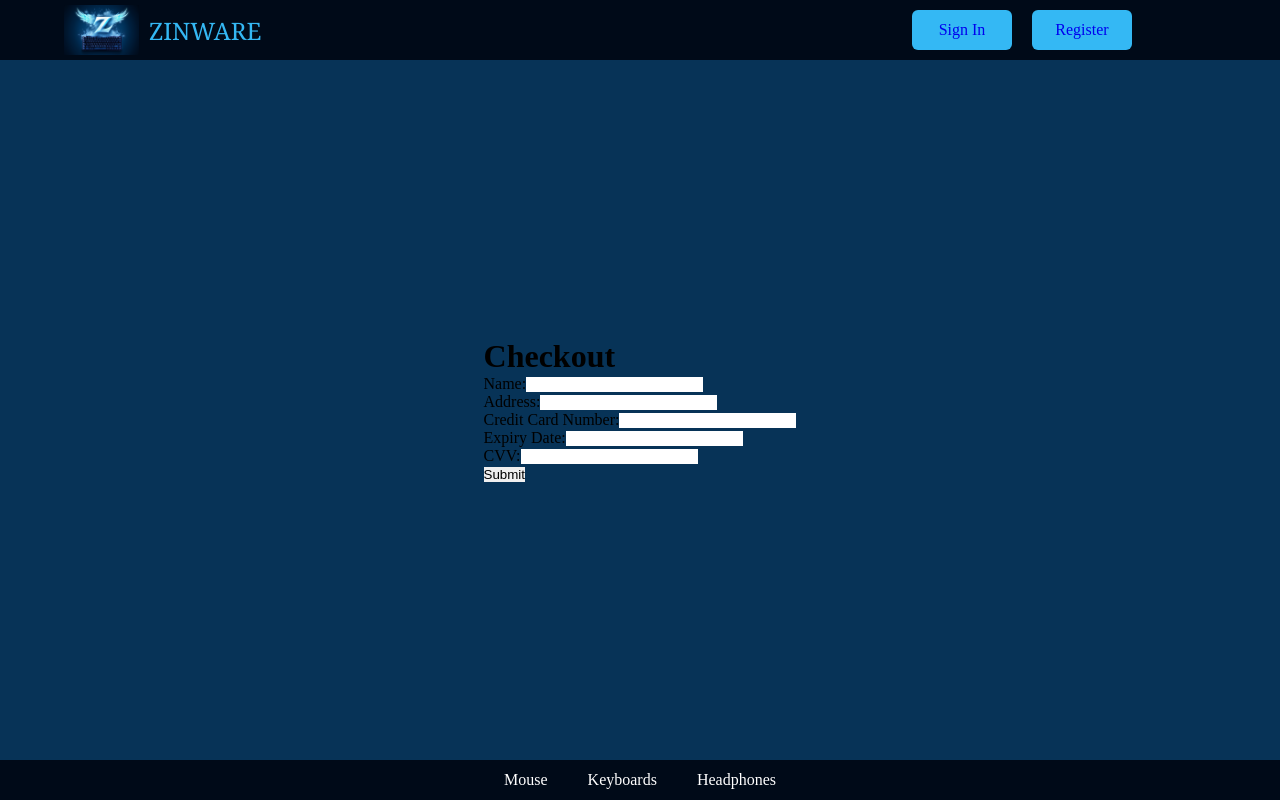
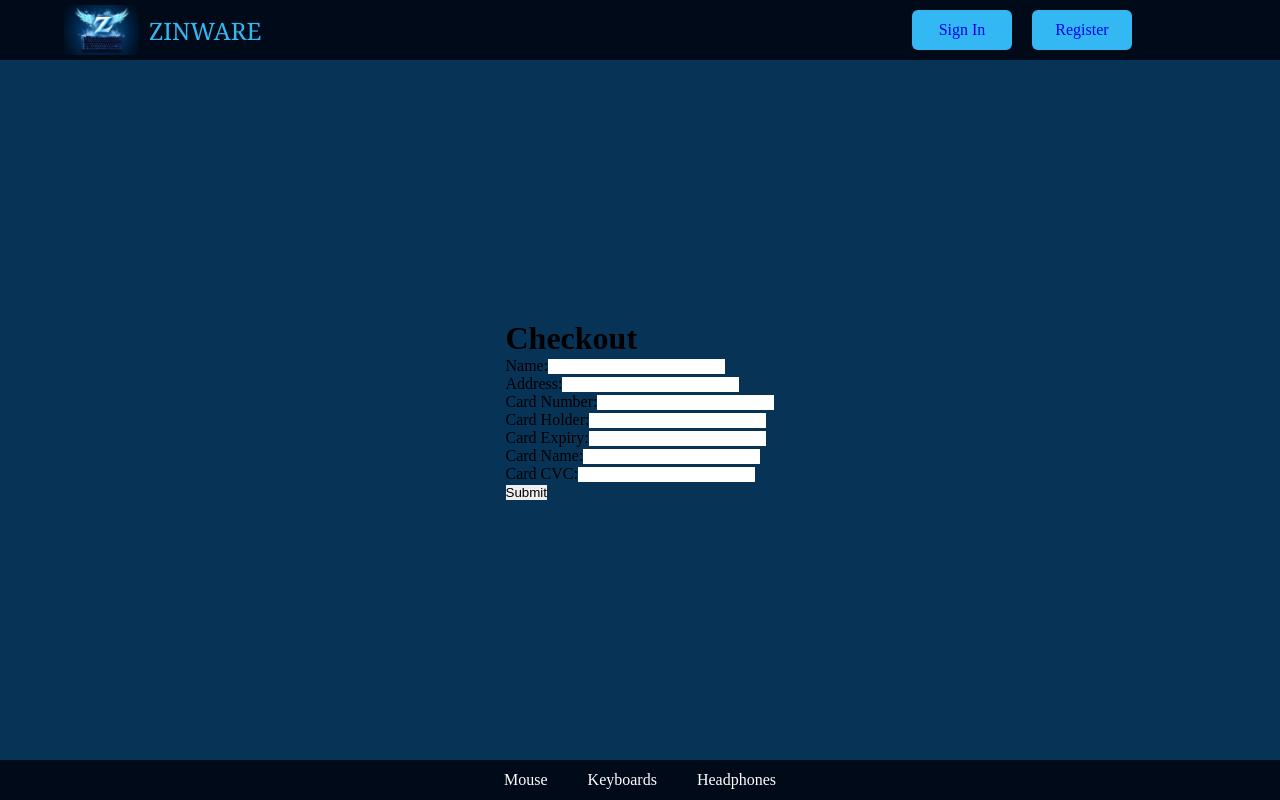
Before and after one commit to maklaut007/zinware-frontend, an Angular app: page /checkout in a window 1280 px wide. Built offline with nearby package versions, Linux system fonts and the light colour scheme.

Commit message:
Updated checkout form

```diff
--- a/src/app/components/checkout/checkout.component.html
+++ b/src/app/components/checkout/checkout.component.html
@@ -1,28 +1,82 @@
 <h1>Checkout</h1>
 
-<div>
+<form (ngSubmit)="submitCheckout()" class="checkout-form">
+  <div class="form-group">
     <label for="name">Name:</label>
-  <input type="text" id="name" [(ngModel)]="data.name" required />
+    <input
+      type="text"
+      id="name"
+      name="name"
+      [(ngModel)]="formData.name"
+      required
+    />
   </div>
 
-<div>
+  <div class="form-group">
     <label for="address">Address:</label>
-  <input type="text" id="address" [(ngModel)]="data.address" required />
+    <input
+      type="text"
+      id="address"
+      name="address"
+      [(ngModel)]="formData.address"
+      required
+    />
   </div>
 
-<div>
-  <label for="creditCard">Credit Card Number:</label>
-  <input type="text" id="creditCard" [(ngModel)]="data.creditCard" required />
+  <div class="form-group">
+    <label for="cardNumber">Card Number:</label>
+    <input
+      type="text"
+      id="cardNumber"
+      name="cardNumber"
+      [(ngModel)]="formData.cardNumber"
+      required
+    />
   </div>
 
-<div>
-  <label for="expiryDate">Expiry Date:</label>
-  <input type="text" id="expiryDate" [(ngModel)]="data.expiryDate" required />
+  <div class="form-group">
+    <label for="cardHolder">Card Holder:</label>
+    <input
+      type="text"
+      id="cardHolder"
+      name="cardHolder"
+      [(ngModel)]="formData.cardHolder"
+      required
+    />
   </div>
 
-<div>
-  <label for="cvv">CVV:</label>
-  <input type="text" id="cvv" [(ngModel)]="data.cvv" required />
+  <div class="form-group">
+    <label for="cardExpiry">Card Expiry:</label>
+    <input
+      type="text"
+      id="cardExpiry"
+      name="cardExpiry"
+      [(ngModel)]="formData.cardExpiry"
+      required
+    />
   </div>
 
-<button (click)="submitCheckout()">Submit</button>
+  <div class="form-group">
+    <label for="cardName">Card Name:</label>
+    <input
+      type="text"
+      id="cardName"
+      name="cardName"
+      [(ngModel)]="formData.cardName"
+      required
+    />
+  </div>
+
+  <div class="form-group">
+    <label for="cardCvc">Card CVC:</label>
+    <input
+      type="text"
+      id="cardCvc"
+      name="cardCvc"
+      [(ngModel)]="formData.cardCvc"
+      required
+    />
+  </div>
+
+  <button type="submit" class="submit-btn">Submit</button>
+</form>
--- a/src/app/components/checkout/checkout.component.ts
+++ b/src/app/components/checkout/checkout.component.ts
@@ -6,22 +6,16 @@ import { Component } from '@angular/core';
   styleUrls: ['./checkout.component.scss'],
 })
 export class CheckoutComponent {
-  data: {
-    name: string;
-    address: string;
-    creditCard: string;
-    expiryDate: string;
-    cvv: string;
+  formData = {
+    name: '',
+    address: '',
+    cardNumber: '',
+    cardHolder: '',
+    cardExpiry: '',
+    cardName: '',
+    cardCvc: '',
   };
-  constructor() {
-    this.data = {
-      name: '',
-      address: '',
-      creditCard: '',
-      expiryDate: '',
-      cvv: '',
-    };
-  }
+  constructor() {}
 
   submitCheckout() {}
 }
```
Lines whose indentation alone changed are shown as unchanged.
